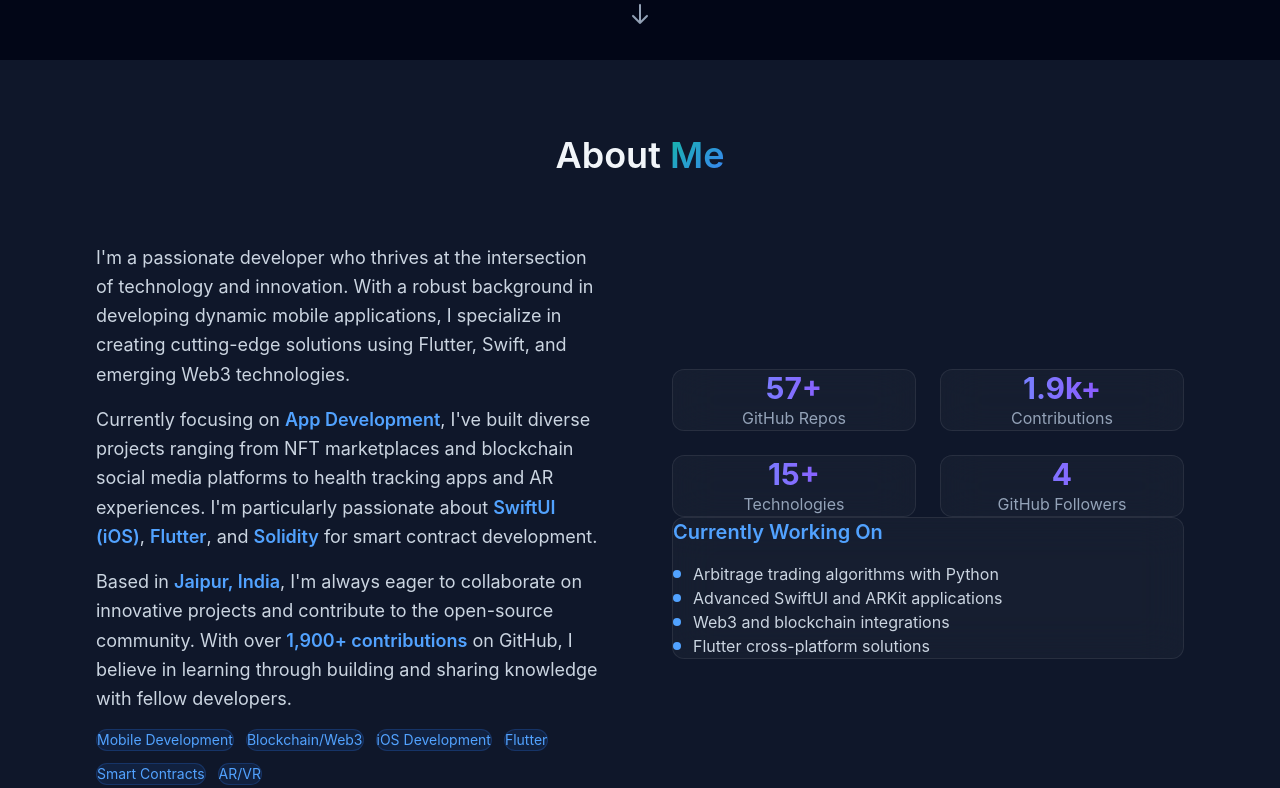
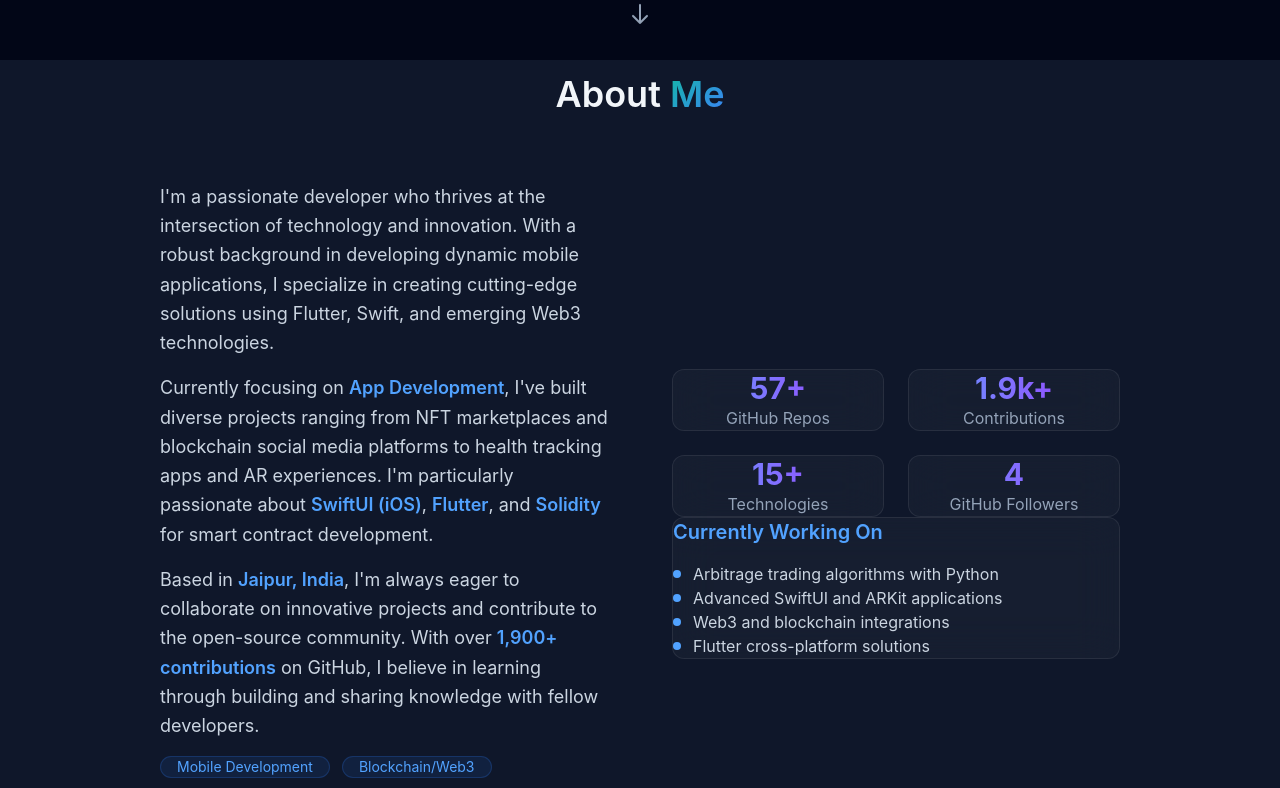
Before and after one commit to Saransh1650/portfolio, a Next.js app: page / in a window 1280 px wide. Shown: the part 740-1528 px from the top of the page. Built offline with nearby package versions, Linux system fonts and the light colour scheme.

Commit message:
fix: about me

```diff
--- a/src/app/page.tsx
+++ b/src/app/page.tsx
@@ -21,27 +21,19 @@ export default function Home() {
         </section>
 
         <section id="about" className="py-16 sm:py-20 lg:py-24 bg-dark-900 scroll-mt-16 md:scroll-mt-20">
-          <div className="container mx-auto px-4 sm:px-6 lg:px-8">
-            <About />
-          </div>
+          <About />
         </section>
 
         <section id="projects" className="py-16 sm:py-20 lg:py-24 bg-dark-950 scroll-mt-16 md:scroll-mt-20">
-          <div className="container mx-auto px-4 sm:px-6 lg:px-8">
-            <Projects />
-          </div>
+          <Projects />
         </section>
 
         <section id="skills" className="py-16 sm:py-20 lg:py-24 bg-dark-900 scroll-mt-16 md:scroll-mt-20">
-          <div className="container mx-auto px-4 sm:px-6 lg:px-8">
-            <Skills />
-          </div>
+          <Skills />
         </section>
 
         <section id="contact" className="py-16 sm:py-20 lg:py-24 bg-dark-950 scroll-mt-16 md:scroll-mt-20">
-          <div className="container mx-auto px-4 sm:px-6 lg:px-8">
-            <Contact />
-          </div>
+          <Contact />
         </section>
       </main>
     </div>
--- a/src/components/About.tsx
+++ b/src/components/About.tsx
@@ -4,7 +4,7 @@ const About = () => {
       id="about"
       className="h-screen flex items-center justify-center relative overflow-hidden scroll-mt-16 md:scroll-mt-20 py-0"
     >
-      <div className="max-w-6xl w-full mx-auto px-4 sm:px-6 lg:px-8">
+      <div className="max-w-5xl w-full mx-auto px-4 sm:px-6 lg:px-8">
         {/* Section Header */}
         <div className="text-center mb-12 sm:mb-16">
           <h2 className="text-3xl sm:text-4xl font-bold mb-4">
@@ -42,7 +42,7 @@ const About = () => {
               {['Mobile Development', 'Blockchain/Web3', 'iOS Development', 'Flutter', 'Smart Contracts', 'AR/VR'].map((tag) => (
                 <span
                   key={tag}
-                  className="px-3 py-1 bg-blue-500/10 text-blue-400 rounded-full text-sm border border-blue-500/20"
+                  className="px-4 py-2 bg-blue-500/10 text-blue-400 rounded-full text-sm border border-blue-500/20"
                 >
                   {tag}
                 </span>
```
